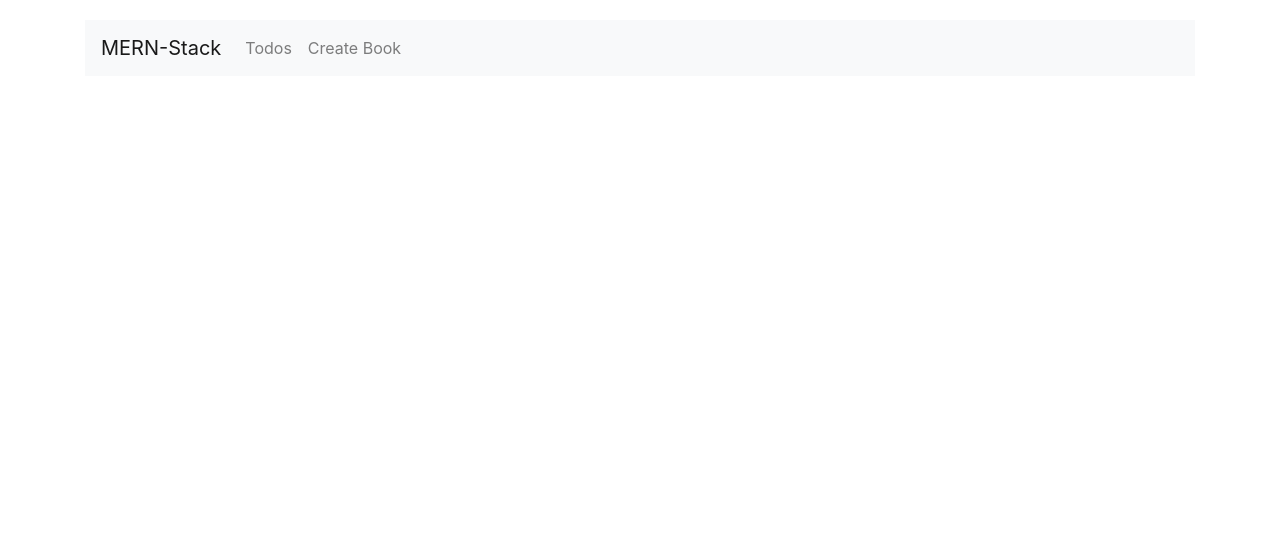
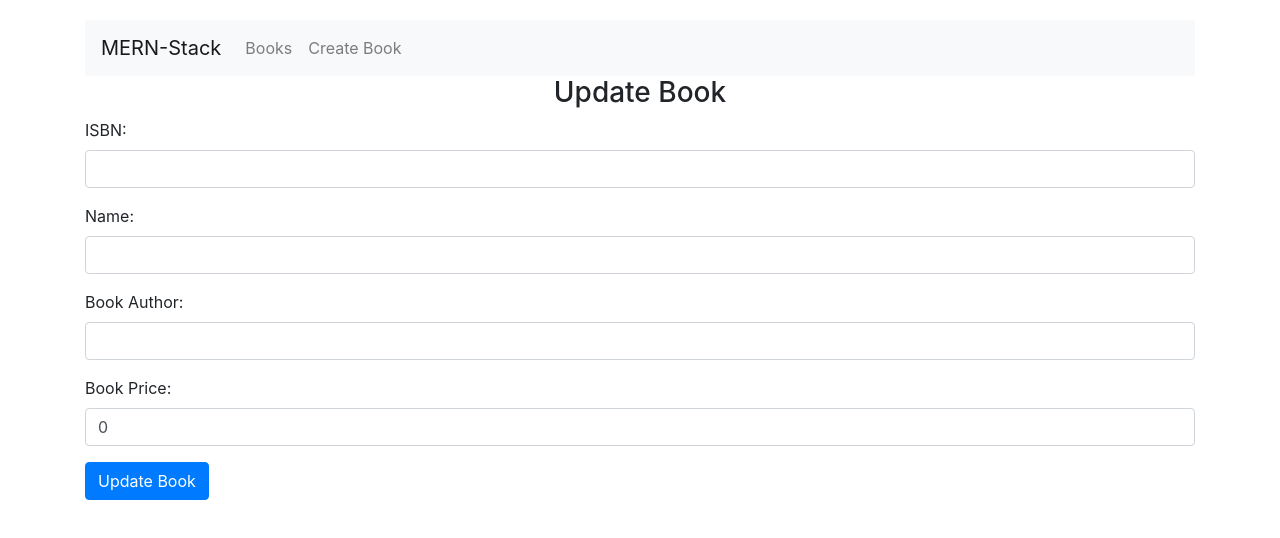
Before and after one commit to roch25/books-mern, a React (Create React App) app in the folder client/: page /update/1 in a window 1280 px wide. Shown: the top 538 px of the page. Built offline with nearby package versions, Linux system fonts and the light colour scheme; no server answers.

Commit message:
update a book
--call it edit--TODO fix

```diff
--- a/client/src/App.js
+++ b/client/src/App.js
@@ -3,6 +3,7 @@ import { BrowserRouter as Router, Link, Route } from "react-router-dom";
 
 import BookList from "./components/book-list.component";
 import CreateBook from "./components/create-book.component";
+import EditBook from "./components/edit-book";
 import "bootstrap/dist/css/bootstrap.min.css";
 import "./App.css";
 
@@ -19,7 +20,7 @@ class App extends Component {
               <ul className="navbar-nav mr-auto">
                 <li className="navbar-item">
                   <Link to="/" className="nav-link">
-                    Todos
+                    Books
                   </Link>
                 </li>
                 <li className="navbar-item">
@@ -32,6 +33,7 @@ class App extends Component {
           </nav>
           <Route path="/" exact component={BookList} />
           <Route path="/create" exact component={CreateBook} />
+          <Route path="/update/:id" exact component={EditBook} />
         </div>
       </Router>
     );
--- a/client/src/components/book.item.component.js
+++ b/client/src/components/book.item.component.js
@@ -11,7 +11,7 @@ class Book extends Component {
         <td>{this.props.book.book_author}</td>
         <td>{this.props.book.book_price}</td>
         <td>
-          <Link to={"/edit/" + this.props.book._id}>Edit</Link>
+          <Link to={"update/" + this.props.book._id}>Edit</Link>
         </td>
       </tr>
     );
--- a/client/src/components/create-book.component.js
+++ b/client/src/components/edit-book.js
@@ -1,24 +1,30 @@
-import { Component } from "react";
 import axios from "axios";
+import React from "react";
 
-class CreateBook extends Component {
-  state = {};
-  constructor(props) {
-    super(props);
-    this.state = {
-      book_isbn: "",
-      book_name: "",
-      book_author: "",
-      book_price: 0,
-    };
-
-    this.onChangeISBN = this.onChangeISBN.bind(this);
-    this.onChangeName = this.onChangeName.bind(this);
-    this.onChangeAuthor = this.onChangeAuthor.bind(this);
-    this.onChangePrice = this.onChangePrice.bind(this);
+class EditBook extends React.Component {
+  state = {
+    book_isbn: "",
+    book_name: "",
+    book_author: "",
+    book_price: 0,
+  };
+  constructor() {
+    super();
     this.onSubmit = this.onSubmit.bind(this);
   }
+  async componentDidMount() {
+    const res = await axios.get(
+      "http://localhost:3001/books/" + this.props.match.params.id
+    );
 
+    console.log(res.data);
+    this.setState({
+      book_isbn: res.data.book_isbn,
+      book_name: res.data.book_name,
+      book_author: res.data.book_author,
+      book_price: res.data.book_price,
+    });
+  }
   onChangeISBN(e) {
     this.setState({
       book_isbn: e.target.value,
@@ -55,21 +61,18 @@ class CreateBook extends Component {
       book_price: this.state.book_price,
     };
 
-    const res = await axios.post("http://localhost:3001/books/add", newBook);
+    const res = await axios.post(
+      `http://localhost:3001/books/update/${this.props.match.params.id}`,
+      newBook
+    );
     console.log(res);
 
-    this.setState({
-      book_isbn: 0,
-      book_name: "",
-      book_author: "",
-      book_price: 0,
-    });
+    this.props.history.push("/");
   }
-
   render() {
     return (
-      <div style={{ marginTop: 10 }}>
-        <h5>Add New Book</h5>
+      <>
+        <h3 align="center">Update Book</h3>
         <form onSubmit={this.onSubmit}>
           <div className="form-group">
             <label>ISBN: </label>
@@ -77,26 +80,25 @@ class CreateBook extends Component {
               type="text"
               className="form-control"
               value={this.state.book_isbn}
-              onChange={this.onChangeISBN}
+              onChange={this.onChangeISBN.bind(this)}
             />
           </div>
           <div className="form-group">
-            <label>Book Name: </label>
+            <label>Name: </label>
             <input
               type="text"
               className="form-control"
               value={this.state.book_name}
-              onChange={this.onChangeName}
+              onChange={this.onChangeName.bind(this)}
             />
           </div>
-
           <div className="form-group">
             <label>Book Author: </label>
             <input
               type="text"
               className="form-control"
               value={this.state.book_author}
-              onChange={this.onChangeAuthor}
+              onChange={this.onChangeAuthor.bind(this)}
             />
           </div>
 
@@ -106,21 +108,21 @@ class CreateBook extends Component {
               type="text"
               className="form-control"
               value={this.state.book_price}
-              onChange={this.onChangePrice}
+              onChange={this.onChangePrice.bind(this)}
             />
           </div>
 
           <div className="form-group">
             <input
               type="submit"
-              value="Create Todo"
+              value="Update Book"
               className="btn btn-primary"
             />
           </div>
         </form>
-      </div>
+      </>
     );
   }
 }
 
-export default CreateBook;
+export default EditBook;
```
